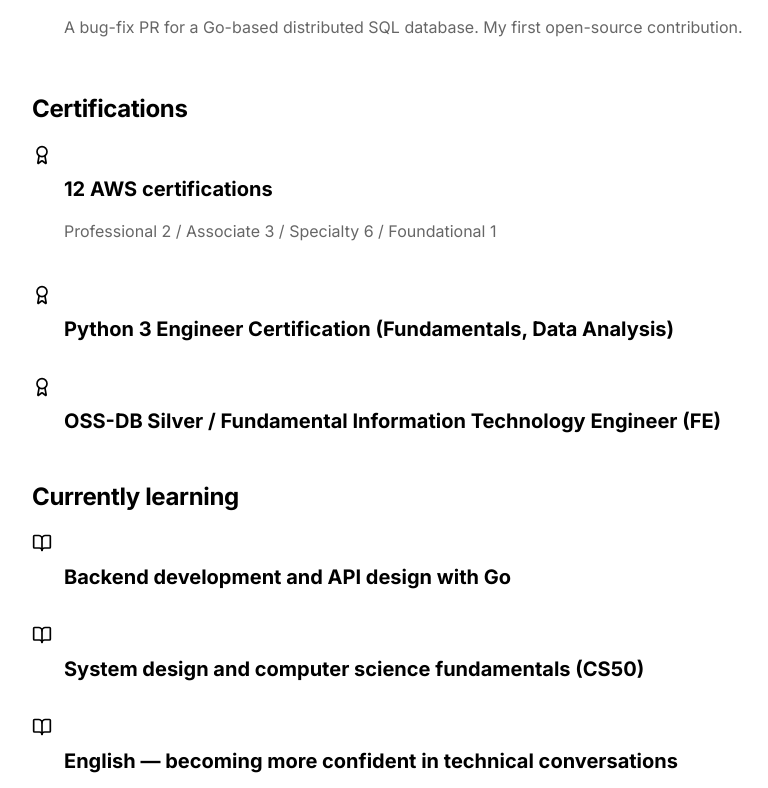
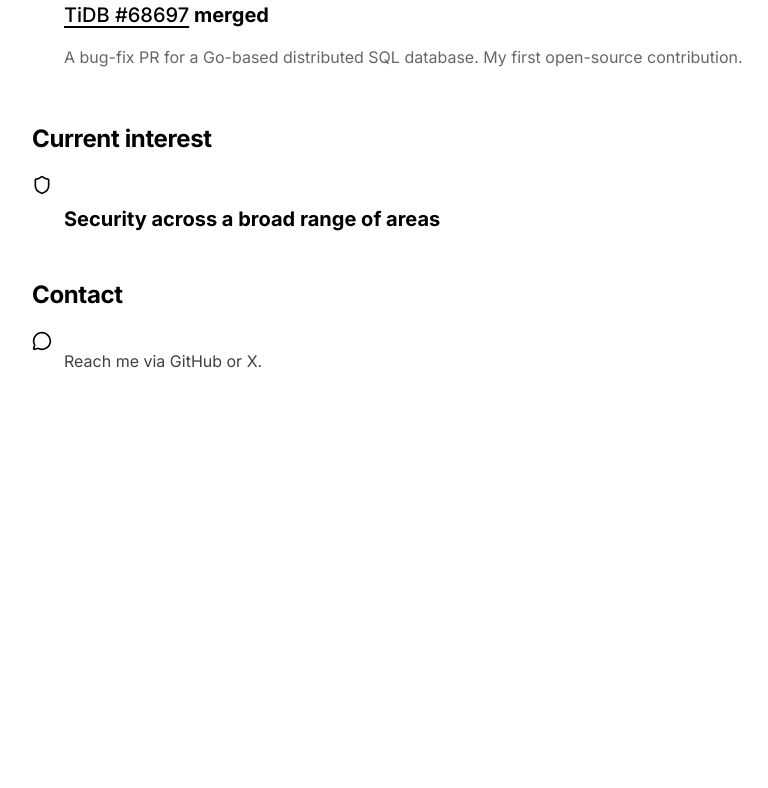
Before and after one commit to natori-hrj/natorium.dev, a SvelteKit app: page /about in a window 1280 px wide. Shown: the part 952-1740 px from the top of the page, without its empty margins (240-1008 px from the left). After the commit the page ends 1523 px from the top, so only its background shows below. Built offline with nearby package versions, Linux system fonts and the light colour scheme.

Commit message:
refine about profile

```diff
--- a/src/routes/about/+page.svelte
+++ b/src/routes/about/+page.svelte
@@ -1,11 +1,11 @@
 <script lang="ts">
-	import { Briefcase, Award, BookOpen, MessageCircle, GitPullRequest } from 'lucide-svelte';
+	import { Briefcase, GitPullRequest, MessageCircle, Shield } from 'lucide-svelte';
 	import Seo from '$lib/components/Seo.svelte';
 </script>
 
 <Seo
 	title="About - natori's Site"
-	description="About natori, a backend engineer working with data and AI."
+	description="About natori, a backend engineer broadly interested in security, data, and AI."
 	path="/about"
 />
 
@@ -17,7 +17,8 @@
 			After studying architecture and interior design, I became an engineer through self-study.<br
 			/>
 			I currently work in the digital transformation division of a major logistics company, building large-scale
-			data platforms and evaluating practical applications of data and AI (GraphRAG / RAG).
+			data platforms and evaluating practical applications of data and AI (GraphRAG / RAG).<br />
+			I’m broadly interested in security. I previously built herdr-lazy and contributed to TiDB.
 		</p>
 
 		<h2 class="mt-8 mb-4 text-2xl font-bold text-black dark:text-white">What I do</h2>
@@ -91,74 +92,15 @@
 			</div>
 		</div>
 
-		<h2 class="mt-8 mb-4 text-2xl font-bold text-black dark:text-white">Certifications</h2>
+		<h2 class="mt-8 mb-4 text-2xl font-bold text-black dark:text-white">Current interest</h2>
 		<div class="space-y-4 text-black/75 dark:text-white/80">
 			<div class="flex items-start gap-3">
 				<div class="mt-1">
-					<Award size={20} class="text-black dark:text-white" />
-				</div>
-				<div>
-					<h3 class="font-bold text-black dark:text-white">12 AWS certifications</h3>
-					<p class="text-black/60 dark:text-white/65">
-						Professional 2 / Associate 3 / Specialty 6 / Foundational 1
-					</p>
-				</div>
-			</div>
-
-			<div class="flex items-start gap-3">
-				<div class="mt-1">
-					<Award size={20} class="text-black dark:text-white" />
+					<Shield size={20} class="text-black dark:text-white" />
 				</div>
 				<div>
 					<h3 class="font-bold text-black dark:text-white">
-						Python 3 Engineer Certification (Fundamentals, Data Analysis)
-					</h3>
-				</div>
-			</div>
-
-			<div class="flex items-start gap-3">
-				<div class="mt-1">
-					<Award size={20} class="text-black dark:text-white" />
-				</div>
-				<div>
-					<h3 class="font-bold text-black dark:text-white">
-						OSS-DB Silver / Fundamental Information Technology Engineer (FE)
-					</h3>
-				</div>
-			</div>
-		</div>
-
-		<h2 class="mt-8 mb-4 text-2xl font-bold text-black dark:text-white">Currently learning</h2>
-		<div class="space-y-4 text-black/75 dark:text-white/80">
-			<div class="flex items-start gap-3">
-				<div class="mt-1">
-					<BookOpen size={20} class="text-black dark:text-white" />
-				</div>
-				<div>
-					<h3 class="font-bold text-black dark:text-white">
-						Backend development and API design with Go
-					</h3>
-				</div>
-			</div>
-
-			<div class="flex items-start gap-3">
-				<div class="mt-1">
-					<BookOpen size={20} class="text-black dark:text-white" />
-				</div>
-				<div>
-					<h3 class="font-bold text-black dark:text-white">
-						System design and computer science fundamentals (CS50)
-					</h3>
-				</div>
-			</div>
-
-			<div class="flex items-start gap-3">
-				<div class="mt-1">
-					<BookOpen size={20} class="text-black dark:text-white" />
-				</div>
-				<div>
-					<h3 class="font-bold text-black dark:text-white">
-						English — becoming more confident in technical conversations
+						Security across a broad range of areas
 					</h3>
 				</div>
 			</div>
```
